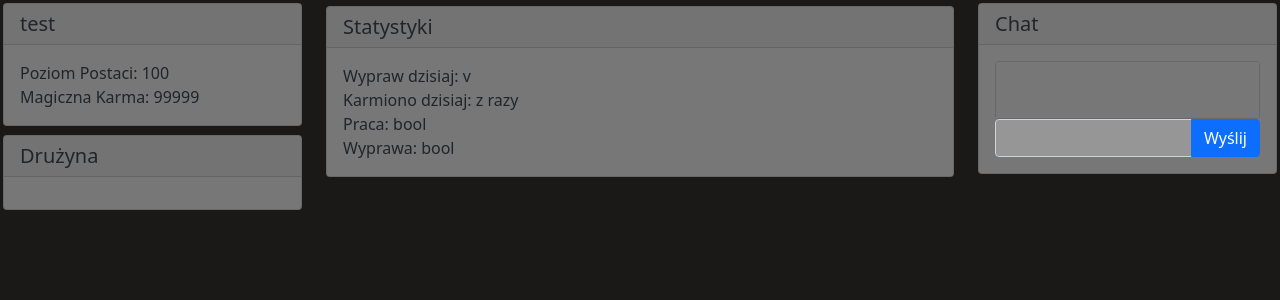
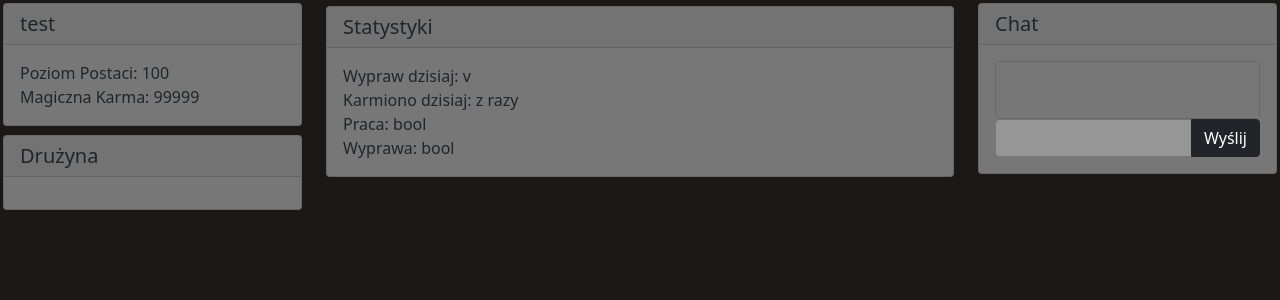
Before and after one commit to MichalKandybowicz/MK-projekt, a Django app: page /test/ in a window 1280 px wide. Shown: the part 56-356 px from the top of the page. Run offline with Django 3.2, Linux system fonts and the light colour scheme.

Commit message:
Ciemniejszy kolor bordera chatu

```diff
--- a/templates/pages/test.html
+++ b/templates/pages/test.html
@@ -137,7 +137,7 @@
                                 </div>
                             </div>
                         </form>
-                        <div class="input-group"><input class="form-control" style="background-color: #969696" type="text"><button class="btn btn-primary" type="button">Wyślij</button></div>
+                        <div class="input-group"><input class="form-control" style="background-color: #969696;border-color: #777777" type="text"><button class="btn btn-dark" type="button">Wyślij</button></div>
                     </div>
                 </div>
         </div>
```
